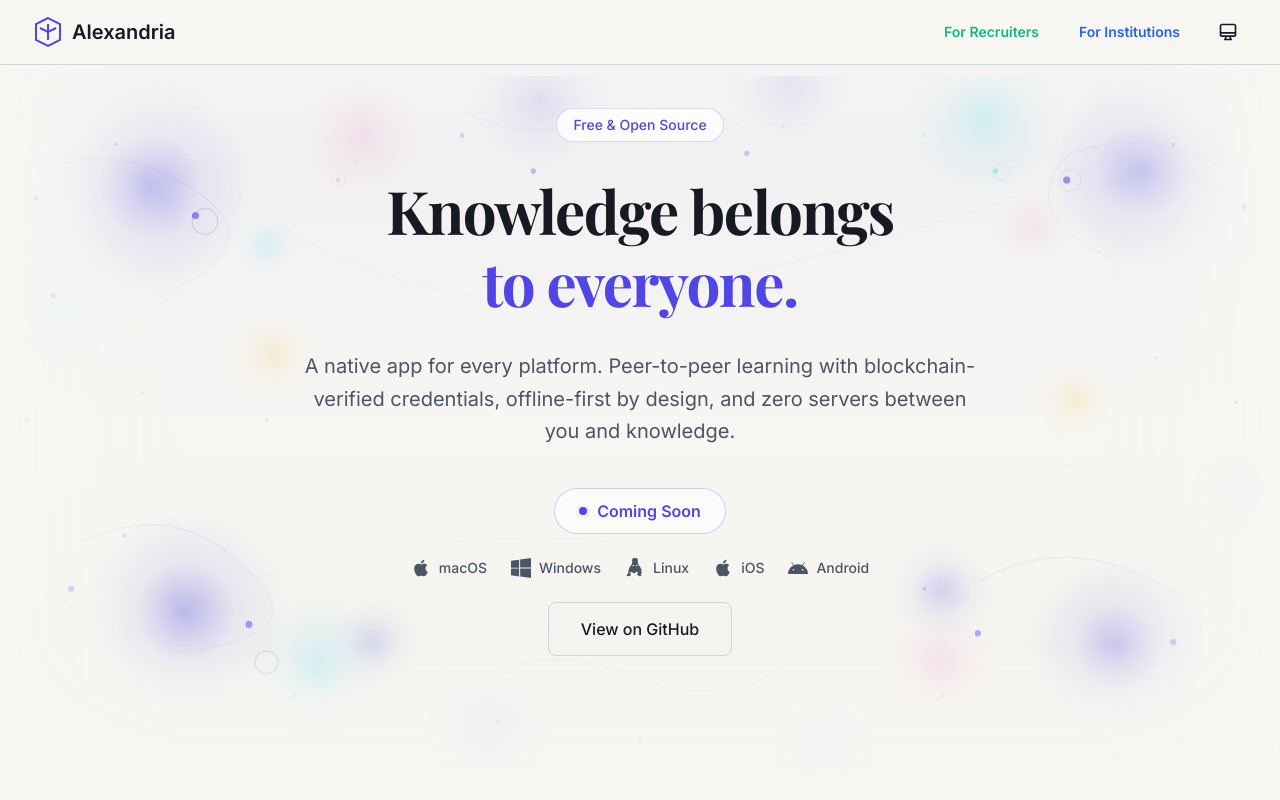
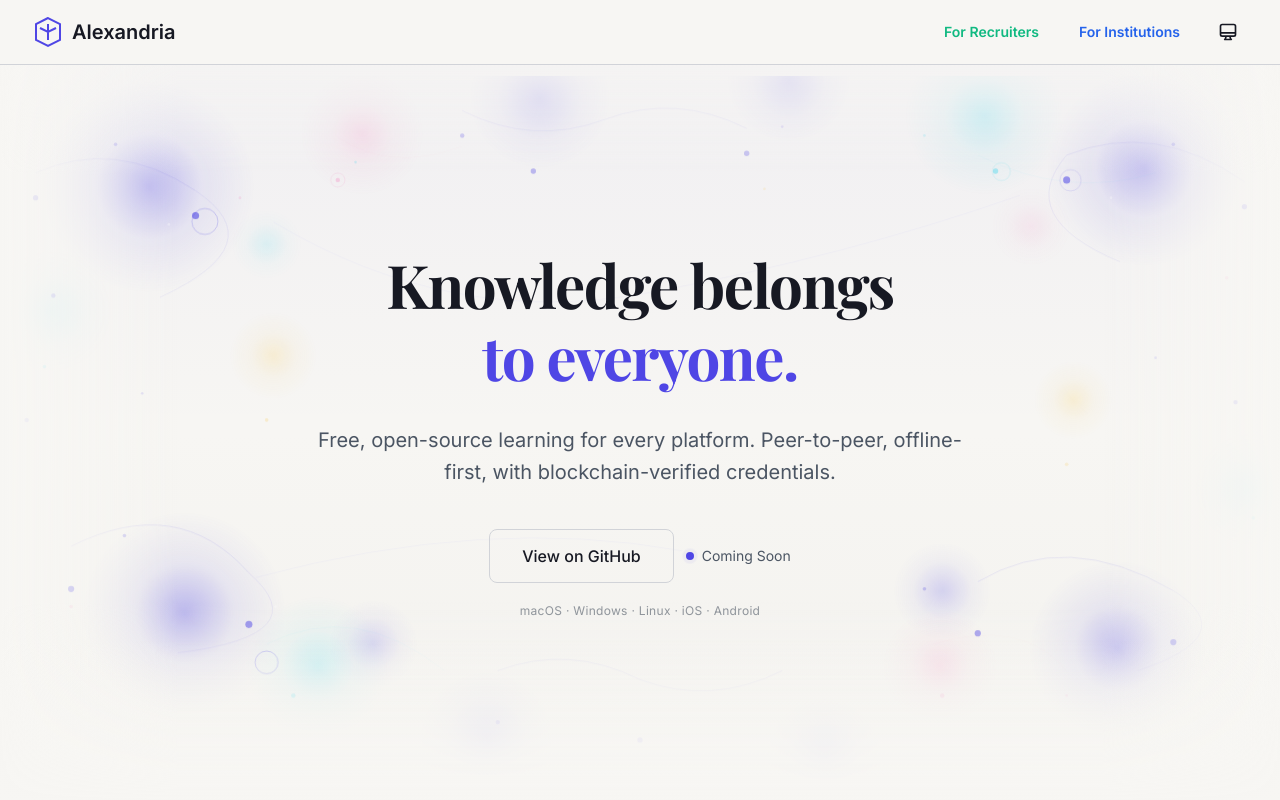
Before and after one commit to ifftu-dev/alexandria-website, a Nuxt app: page / in a window 1280 px wide. Shown: the top 800 px of the page. Built offline with nearby package versions, Linux system fonts and the light colour scheme.

Commit message:
clean up hero section, add institution disclaimer
- Simplify landing hero: remove kicker pill, platform icons, stats badges
- Condense to headline, subheading, CTA + Coming Soon, platform text line
- Add "not yet implemented" disclaimer to institutions page

```diff
--- a/pages/index.vue
+++ b/pages/index.vue
@@ -182,11 +182,6 @@ const steps = [
   },
 ]
 
-const stats = [
-  { label: 'Open Source', value: '100%' },
-  { label: 'Cost to Learners', value: 'Free' },
-  { label: 'Central Servers', value: 'None' },
-]
 </script>
 
 <template>
@@ -397,72 +392,21 @@ const stats = [
 
       <div class="container relative flex flex-col items-center justify-center pt-14 pb-8 sm:py-12">
         <div class="mx-auto max-w-5xl">
-          <!-- Kicker -->
-          <div class="landing-reveal mb-8 flex items-center justify-center gap-3">
-            <span class="inline-flex items-center gap-2 rounded-full border border-[rgb(var(--color-primary)/0.2)] bg-[rgb(var(--color-card)/0.8)] px-4 py-1.5 text-sm font-medium text-[rgb(var(--color-primary))] backdrop-blur-sm">
-              Free & Open Source
-            </span>
-          </div>
-
           <!-- Headline -->
-          <h1 class="landing-reveal landing-reveal-delay-1 landing-serif text-center text-4xl font-bold leading-[1.2] tracking-tight text-[rgb(var(--color-foreground))] sm:text-5xl lg:text-6xl">
+          <h1 class="landing-reveal landing-serif text-center text-4xl font-bold leading-[1.2] tracking-tight text-[rgb(var(--color-foreground))] sm:text-5xl lg:text-6xl">
             Knowledge belongs<br>
             <span class="text-[rgb(var(--color-primary))]">to everyone.</span>
           </h1>
 
           <!-- Subheading -->
-          <p class="landing-reveal landing-reveal-delay-2 mx-auto mt-8 max-w-2xl text-center text-lg leading-relaxed text-[rgb(var(--color-muted-foreground))] sm:text-xl">
-            A native app for every platform. Peer-to-peer learning with
-            blockchain-verified credentials, offline-first by design, and
-            zero servers between you and knowledge.
+          <p class="landing-reveal landing-reveal-delay-1 mx-auto mt-8 max-w-2xl text-center text-lg leading-relaxed text-[rgb(var(--color-muted-foreground))] sm:text-xl">
+            Free, open-source learning for every platform.
+            Peer-to-peer, offline-first, with blockchain-verified credentials.
           </p>
 
-          <!-- Coming Soon + platforms -->
-          <div class="landing-reveal landing-reveal-delay-3 mt-10 flex flex-col items-center gap-6">
-            <span class="inline-flex items-center gap-2.5 rounded-full border border-[rgb(var(--color-primary)/0.25)] bg-[rgb(var(--color-card)/0.6)] px-6 py-2.5 text-base font-semibold text-[rgb(var(--color-primary))] backdrop-blur-sm">
-              <span class="relative flex h-2 w-2">
-                <span class="absolute inline-flex h-full w-full animate-ping rounded-full bg-[rgb(var(--color-primary))] opacity-50" />
-                <span class="relative inline-flex h-2 w-2 rounded-full bg-[rgb(var(--color-primary))]" />
-              </span>
-              Coming Soon
-            </span>
-            <div class="flex flex-wrap items-center justify-center gap-6 text-[rgb(var(--color-muted-foreground))]">
-              <!-- macOS -->
-              <div class="flex items-center gap-2">
-                <svg class="h-5 w-5" fill="currentColor" viewBox="0 0 24 24" aria-hidden="true">
-                  <path d="M18.71 19.5c-.83 1.24-1.71 2.45-3.05 2.47-1.34.03-1.77-.79-3.29-.79-1.53 0-2 .77-3.27.82-1.31.05-2.3-1.32-3.14-2.53C4.25 17 2.94 12.45 4.7 9.39c.87-1.52 2.43-2.48 4.12-2.51 1.28-.02 2.5.87 3.29.87.78 0 2.26-1.07 3.8-.91.65.03 2.47.26 3.64 1.98-.09.06-2.17 1.28-2.15 3.81.03 3.02 2.65 4.03 2.68 4.04-.03.07-.42 1.44-1.38 2.83M13 3.5c.73-.83 1.94-1.46 2.94-1.5.13 1.17-.34 2.35-1.04 3.19-.69.85-1.83 1.51-2.95 1.42-.15-1.15.41-2.35 1.05-3.11z" />
-                </svg>
-                <span class="text-sm font-medium">macOS</span>
-              </div>
-              <!-- Windows -->
-              <div class="flex items-center gap-2">
-                <svg class="h-5 w-5" fill="currentColor" viewBox="0 0 24 24" aria-hidden="true">
-                  <path d="M0 3.449L9.75 2.1v9.451H0m10.949-9.602L24 0v11.4H10.949M0 12.6h9.75v9.451L0 20.699M10.949 12.6H24V24l-12.9-1.801" />
-                </svg>
-                <span class="text-sm font-medium">Windows</span>
-              </div>
-              <!-- Linux -->
-              <div class="flex items-center gap-2">
-                <svg class="h-5 w-5" fill="currentColor" viewBox="0 0 24 24" aria-hidden="true">
-                  <path d="M20.581 19.049c-.55-.446-.336-1.431-.907-1.917.553-3.365-.997-6.331-2.845-8.232-1.551-1.595-1.639-3.926-1.342-6.399C15.707.752 14.108 0 12 0S8.293.752 8.513 2.501c.297 2.473.209 4.804-1.342 6.399-1.848 1.901-3.398 4.867-2.845 8.232-.571.486-.357 1.471-.907 1.917-1.226.993-2.063 2.088-.796 2.577 1.268.489 3.255.025 4.078-.842.261-.275.39-.622.39-.994 0-.113-.012-.225-.035-.334a1.751 1.751 0 00-.07-.253c-.079-.228-.196-.438-.36-.614-.163-.176-.252-.263-.316-.386-.065-.124-.102-.281-.102-.456 0-.098.013-.2.041-.305a.85.85 0 01.386-.494c.22-.13.498-.194.83-.194.329 0 .645.061.934.17.277.105.504.271.693.446.187.175.341.358.498.506.319.301.653.525 1.185.525h.164c.532 0 .866-.224 1.185-.525.157-.148.311-.331.498-.506.189-.175.416-.341.693-.446.289-.109.605-.17.934-.17.332 0 .61.064.83.194a.85.85 0 01.386.494c.028.105.041.207.041.305 0 .175-.037.332-.102.456-.064.123-.153.21-.316.386-.164.176-.281.386-.36.614a1.751 1.751 0 00-.07.253c-.023.109-.035.221-.035.334 0 .372.129.719.39.994.823.867 2.81 1.331 4.078.842 1.267-.489.43-1.584-.796-2.577zM10 10a1 1 0 110-2 1 1 0 010 2zm4 0a1 1 0 110-2 1 1 0 010 2z" />
-                </svg>
-                <span class="text-sm font-medium">Linux</span>
-              </div>
-              <!-- iOS -->
-              <div class="flex items-center gap-2">
-                <svg class="h-5 w-5" fill="currentColor" viewBox="0 0 24 24" aria-hidden="true">
-                  <path d="M18.71 19.5c-.83 1.24-1.71 2.45-3.05 2.47-1.34.03-1.77-.79-3.29-.79-1.53 0-2 .77-3.27.82-1.31.05-2.3-1.32-3.14-2.53C4.25 17 2.94 12.45 4.7 9.39c.87-1.52 2.43-2.48 4.12-2.51 1.28-.02 2.5.87 3.29.87.78 0 2.26-1.07 3.8-.91.65.03 2.47.26 3.64 1.98-.09.06-2.17 1.28-2.15 3.81.03 3.02 2.65 4.03 2.68 4.04-.03.07-.42 1.44-1.38 2.83M13 3.5c.73-.83 1.94-1.46 2.94-1.5.13 1.17-.34 2.35-1.04 3.19-.69.85-1.83 1.51-2.95 1.42-.15-1.15.41-2.35 1.05-3.11z" />
-                </svg>
-                <span class="text-sm font-medium">iOS</span>
-              </div>
-              <!-- Android -->
-              <div class="flex items-center gap-2">
-                <svg class="h-5 w-5" fill="currentColor" viewBox="0 0 24 24" aria-hidden="true">
-                  <path d="M17.532 15.106a1.003 1.003 0 1 1 .001-2.007 1.003 1.003 0 0 1 0 2.007m-11.044 0a1.003 1.003 0 1 1 .001-2.007 1.003 1.003 0 0 1 0 2.007m11.4-6.018 2.006-3.459a.413.413 0 1 0-.721-.403l-2.03 3.5A12.26 12.26 0 0 0 12.011 7.5a12.26 12.26 0 0 0-5.132 1.226l-2.03-3.5a.413.413 0 1 0-.72.403l2.005 3.46C2.593 11.066.003 14.812 0 19.2h24.022c-.003-4.388-2.593-8.134-6.134-10.112" />
-                </svg>
-                <span class="text-sm font-medium">Android</span>
-              </div>
-            </div>
+          <!-- CTA + Coming Soon -->
+          <div class="landing-reveal landing-reveal-delay-2 mt-10 flex flex-col items-center gap-5">
+            <div class="flex flex-col items-center gap-3 sm:flex-row">
               <a
                 href="https://github.com/ifftu-dev/alexandria"
                 target="_blank"
@@ -471,18 +415,19 @@ const stats = [
               >
                 View on GitHub
               </a>
+              <span class="inline-flex items-center gap-2 text-sm text-[rgb(var(--color-muted-foreground))]">
+                <span class="relative flex h-2 w-2">
+                  <span class="absolute inline-flex h-full w-full animate-ping rounded-full bg-[rgb(var(--color-primary))] opacity-50" />
+                  <span class="relative inline-flex h-2 w-2 rounded-full bg-[rgb(var(--color-primary))]" />
+                </span>
+                Coming Soon
+              </span>
             </div>
 
-          <!-- Stats badges -->
-          <div class="landing-reveal landing-reveal-delay-4 mt-8 hidden flex-wrap items-center justify-center gap-3 sm:mt-16 sm:flex">
-            <div
-              v-for="stat in stats"
-              :key="stat.label"
-              class="inline-flex items-center gap-2 rounded-full border border-[rgb(var(--color-border))] bg-[rgb(var(--color-card)/0.8)] px-4 py-2 backdrop-blur-sm"
-            >
-              <span class="text-sm font-semibold text-[rgb(var(--color-primary))]">{{ stat.value }}</span>
-              <span class="text-xs text-[rgb(var(--color-muted-foreground))]">{{ stat.label }}</span>
-            </div>
+            <!-- Platforms -->
+            <p class="text-xs tracking-wide text-[rgb(var(--color-muted-foreground)/0.6)]">
+              macOS &middot; Windows &middot; Linux &middot; iOS &middot; Android
+            </p>
           </div>
         </div>
 
--- a/pages/institutions/index.vue
+++ b/pages/institutions/index.vue
@@ -249,6 +249,10 @@ const { showIndicator } = useScrollIndicator(heroRef)
         <div class="landing-reveal mb-6 inline-flex items-center gap-2 rounded-full border border-[rgb(var(--color-institution)/0.2)] bg-[rgb(var(--color-institution)/0.06)] px-4 py-1.5">
           <span class="h-1.5 w-1.5 rounded-full bg-[rgb(var(--color-institution))] animate-pulse" />
           <span class="text-xs font-medium tracking-wide text-[rgb(var(--color-institution))] uppercase">Alexandria for Institutions</span>
+        </div>
+
+        <div class="landing-reveal mb-6 rounded-lg border border-amber-500/20 bg-amber-500/5 px-5 py-2.5 backdrop-blur-sm">
+          <p class="text-xs font-medium text-amber-400/90 sm:text-sm">This page describes what we're building. Institution features are not yet implemented.</p>
         </div>
 
         <!-- Headline -->
```
Lines whose indentation alone changed are shown as unchanged.
